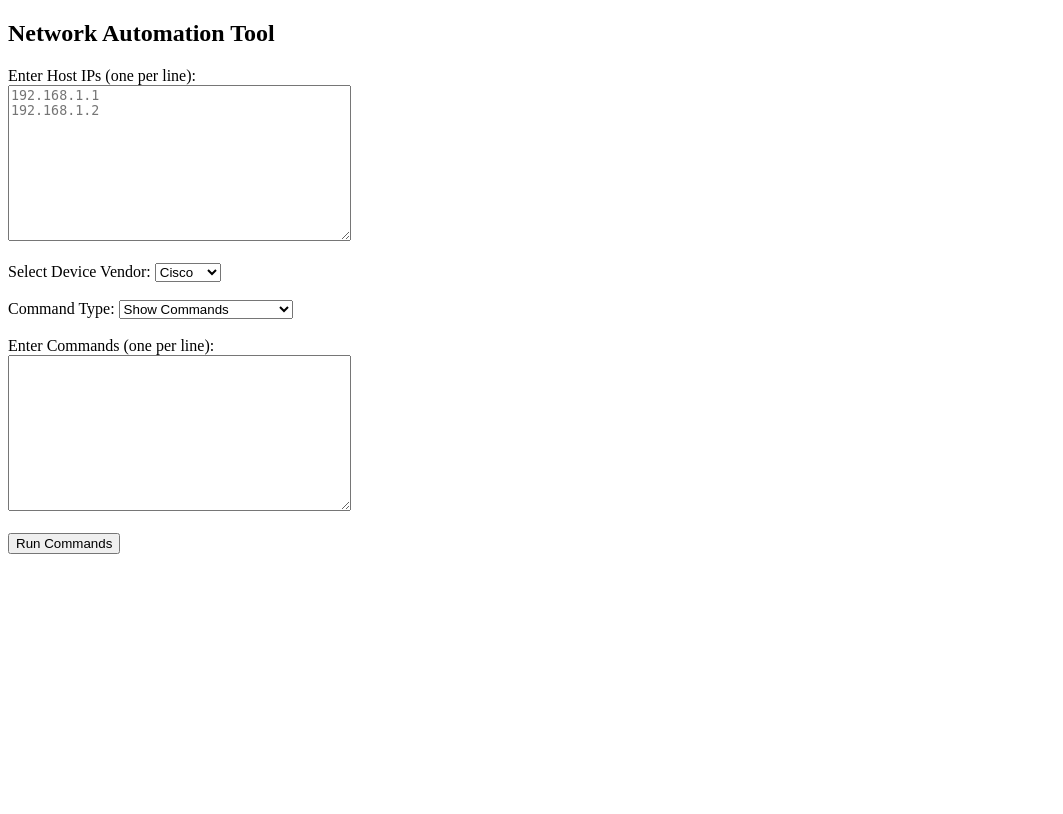
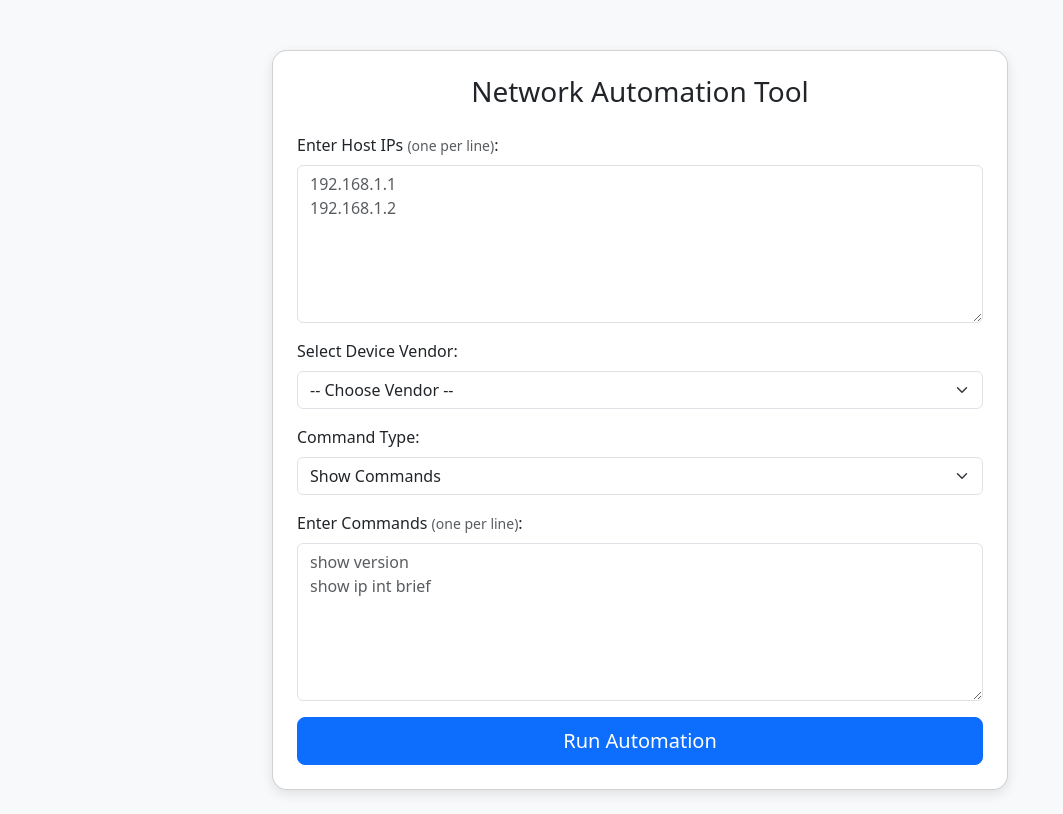
Before and after one commit to dinesz/Network-Automation, a Flask app: template Full Automation/templates/index3.html in a window 1280 px wide. Shown: the whole page, without its empty margins (0-1063 px from the left). Before the commit the page ends 554 px from the top, so only its background shows below. Run offline with Flask 3, Linux system fonts and the light colour scheme; the template is opened without the code that fills it, so the values that code supplies are empty.

Commit message:
updated index

```diff
--- a/Full Automation/templates/index3.html
+++ b/Full Automation/templates/index3.html
@@ -3,31 +3,70 @@
 <head>
     <meta charset="UTF-8">
     <title>Network Automation Tool</title>
+    <link href="https://cdn.jsdelivr.net/npm/bootstrap@5.3.0/dist/css/bootstrap.min.css" rel="stylesheet">
+    <style>
+        body {
+            background-color: #f8f9fa;
+        }
+        .form-section {
+            margin-top: 50px;
+        }
+        .card {
+            border-radius: 15px;
+            box-shadow: 0 4px 12px rgba(0, 0, 0, 0.1);
+        }
+        textarea {
+            resize: vertical;
+        }
+    </style>
 </head>
 <body>
-    <h2>Network Automation Tool</h2>
+    <div class="container form-section">
+        <div class="row justify-content-center">
+            <div class="col-md-10 col-lg-8">
+                <div class="card p-4">
+                    <h3 class="text-center mb-4">Network Automation Tool</h3>
                     <form action="/run" method="post">
-        <label for="ips">Enter Host IPs (one per line):</label><br>
-        <textarea name="ips" rows="10" cols="40" placeholder="192.168.1.1&#10;192.168.1.2" required></textarea><br><br>
+                        <div class="mb-3">
+                            <label for="ips" class="form-label">Enter Host IPs <small class="text-muted">(one per line)</small>:</label>
+                            <textarea name="ips" class="form-control" rows="6" placeholder="192.168.1.1&#10;192.168.1.2" required></textarea>
+                        </div>
 
-        <label for="vendor">Select Device Vendor:</label>
-        <select name="vendor" required>
+                        <div class="mb-3">
+                            <label for="vendor" class="form-label">Select Device Vendor:</label>
+                            <select name="vendor" class="form-select" required>
+                                <option value="">-- Choose Vendor --</option>
                                 <option value="cisco_ios">Cisco</option>
                                 <option value="arista_eos">Arista</option>
                                 <option value="juniper">Juniper</option>
                                 <option value="aruba_os">Aruba</option>
-        </select><br><br>
+                            </select>
+                        </div>
 
-        <label for="cmd_type">Command Type:</label>
-        <select name="cmd_type" required>
+                        <div class="mb-3">
+                            <label for="cmd_type" class="form-label">Command Type:</label>
+                            <select name="cmd_type" class="form-select" required>
                                 <option value="show">Show Commands</option>
                                 <option value="config">Configuration Commands</option>
-        </select><br><br>
+                            </select>
+                        </div>
 
-        <label for="commands">Enter Commands (one per line):</label><br>
-        <textarea name="commands" rows="10" cols="40" required></textarea><br><br>
+                        <div class="mb-3">
+                            <label for="commands" class="form-label">Enter Commands <small class="text-muted">(one per line)</small>:</label>
+                            <textarea name="commands" class="form-control" rows="6" required placeholder="show version&#10;show ip int brief"></textarea>
+                        </div>
 
-        <button type="submit">Run Commands</button>
+                        <div class="d-grid">
+                            <button type="submit" class="btn btn-primary btn-lg">Run Automation</button>
+                        </div>
                     </form>
+                </div>
+                <div class="text-center mt-4">
+                    <!-- <p class="text-muted">© 2025 Enterprise Network Automation</p> -->
+
+                </div>
+            </div>
+        </div>
+    </div>
 </body>
 </html>
```
Lines whose indentation alone changed are shown as unchanged.
